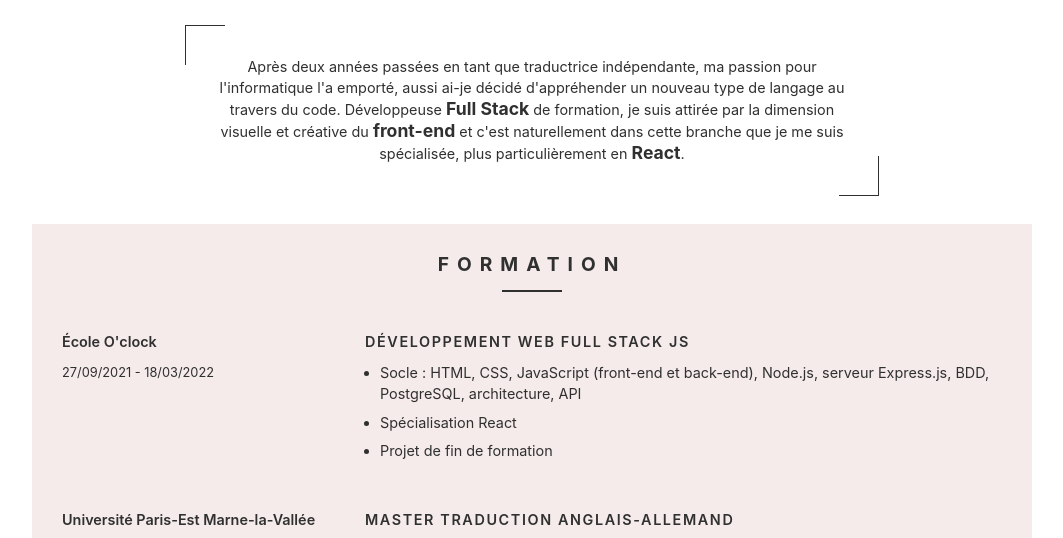
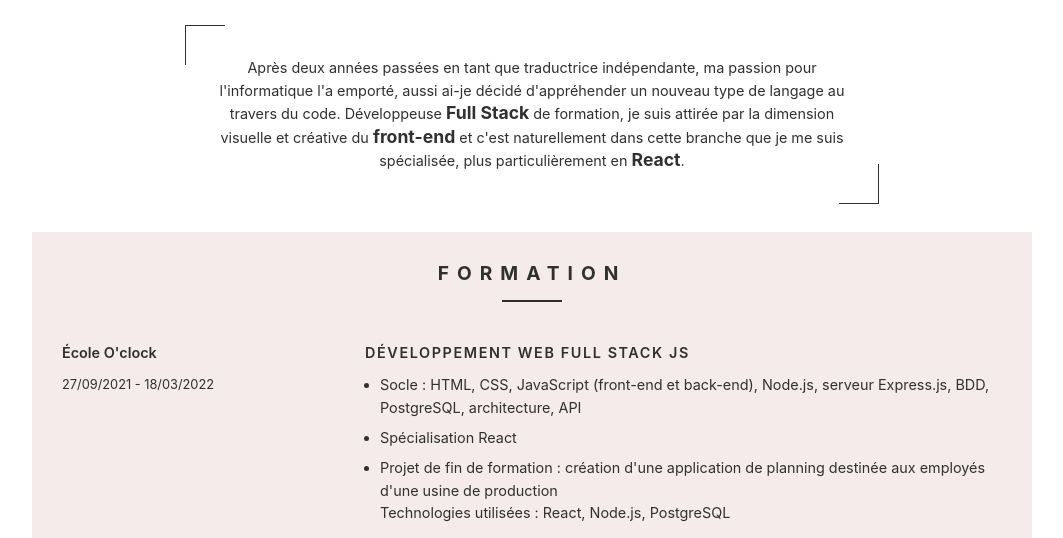
Before and after one commit to ChloeThomas56/chloethomas56.github.io, a plain HTML site: page index.html in a window 1280 px wide. Shown: the part 400-938 px from the top of the page, without its empty margins (108-1171 px from the left). Drawn offline with nearby package versions, Linux system fonts and the light colour scheme.

Commit message:
Add details in education

```diff
--- a/CSS/styles.css
+++ b/CSS/styles.css
@@ -62,7 +62,7 @@ strong {
 
 /* Main */
 .main {
-    line-height: 1.3rem;
+    line-height: 1.4rem;
     font-size: 0.9rem;
 }
 
@@ -151,6 +151,11 @@ strong {
 
 .article__description-item--spaced {
     margin-bottom: 15px;
+}
+
+.article__description-item--after {
+    list-style-type: none;
+    margin-top: -8px;
 }
 
 .skill-article {
--- a/index.html
+++ b/index.html
@@ -58,7 +58,8 @@
                         <ul class="article__description-list">
                             <li class="article__description-item">Socle : HTML, CSS, JavaScript (front-end et back-end), Node.js, serveur Express.js, BDD, PostgreSQL, architecture, API</li>
                             <li class="article__description-item">Spécialisation React</li>
-                            <li class="article__description-item">Projet de fin de formation</li>
+                            <li class="article__description-item">Projet de fin de formation : création d'une application de planning destinée aux employés d'une usine de production</li>
+                            <li class="article__description-item article__description-item--after">Technologies utilisées : React, Node.js, PostgreSQL</li>
                         </ul>
                     </div>
                 </article>
```
